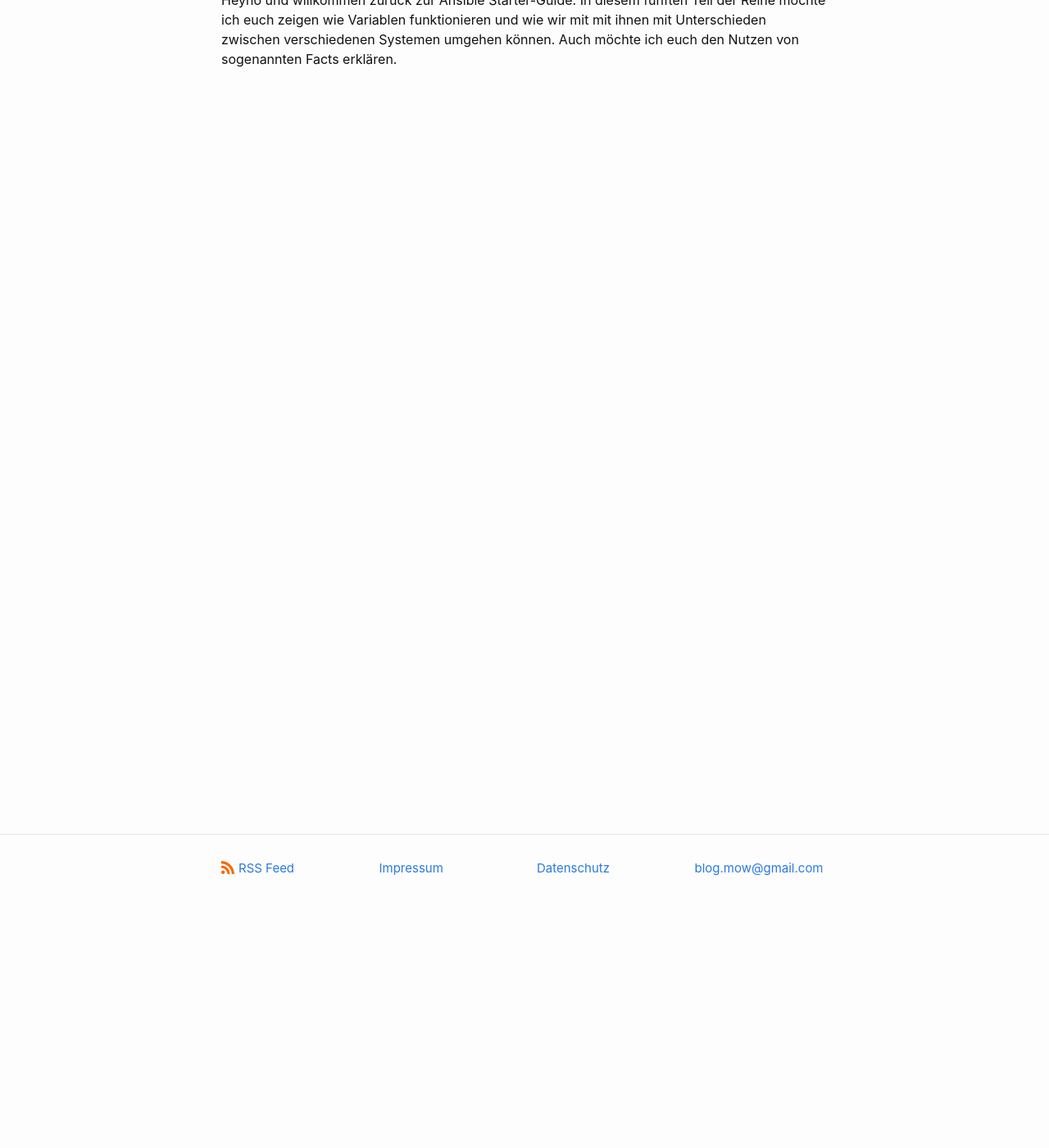
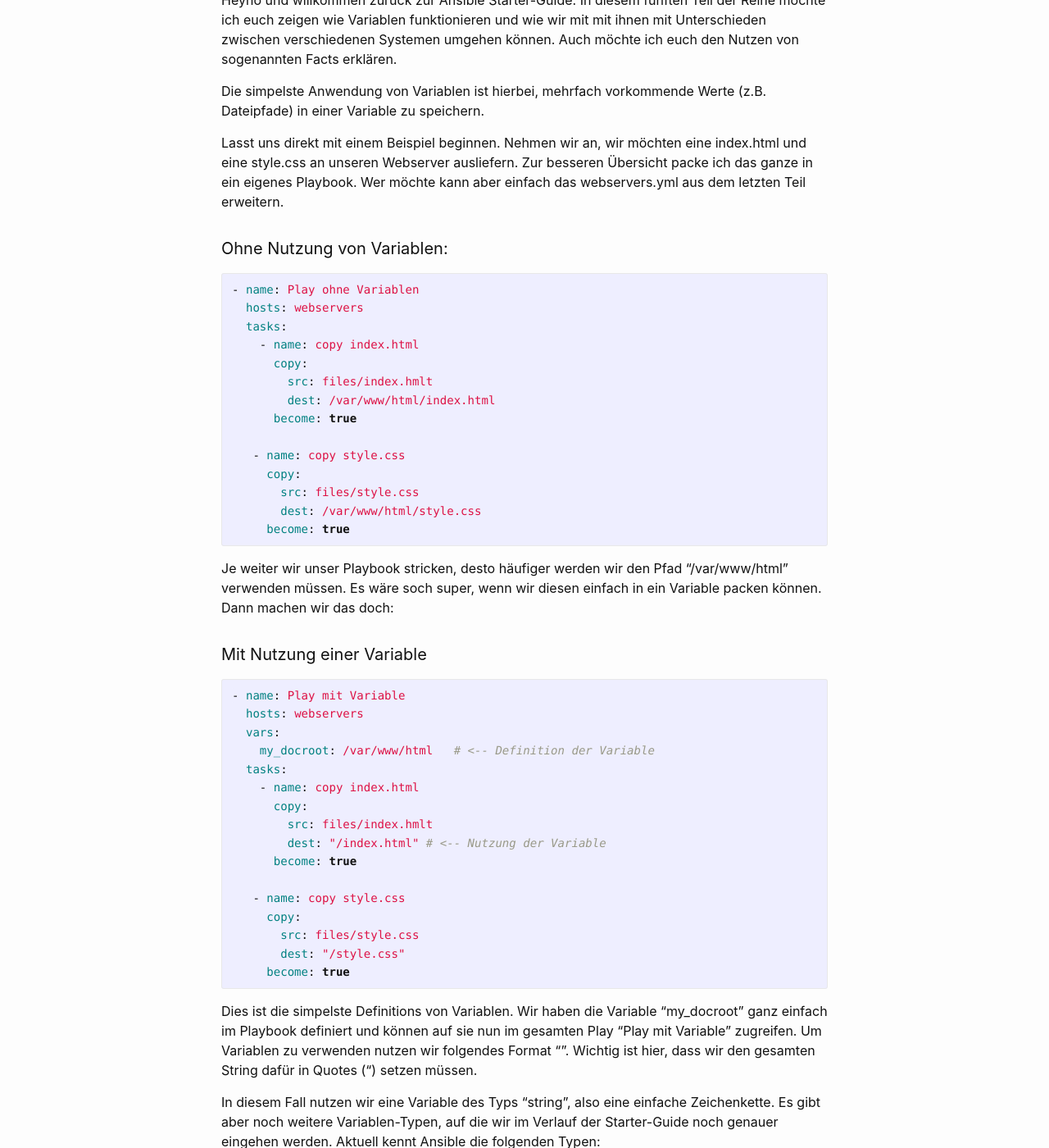
Before and after one commit to dermow/staging, a Jekyll site: the page built from _posts/2021-02-20-ansible-guide-5.markdown, in a window 1280 px wide and 1400 px high, scrolled down 270 px. Shown: the whole window at 82% size. Built offline with Jekyll 4.4.1, drawn with Linux system fonts in a browser that asks for light colours; comment, search, counter and statistics services are not loaded; some of the changed text lies outside the part shown.

Commit message:
Update 2021-02-20-ansible-guide-5.markdown

`````diff
--- a/_posts/2021-02-20-ansible-guide-5.markdown
+++ b/_posts/2021-02-20-ansible-guide-5.markdown
@@ -7,3 +7,105 @@ categories: Ansible
 
 Heyho und willkommen zurück zur Ansible Starter-Guide. In diesem fünften Teil der Reihe möchte ich euch zeigen wie Variablen funktionieren und wie wir mit
 mit ihnen mit Unterschieden zwischen verschiedenen Systemen umgehen können. Auch möchte ich euch den Nutzen von sogenannten Facts erklären.
+
+Die simpelste Anwendung von Variablen ist hierbei, mehrfach vorkommende Werte (z.B. Dateipfade) in einer Variable zu speichern.
+
+Lasst uns direkt mit einem Beispiel beginnen. Nehmen wir an, wir möchten eine index.html und eine style.css an unseren Webserver ausliefern. Zur besseren Übersicht
+packe ich das ganze in ein eigenes Playbook. Wer möchte kann aber einfach das webservers.yml aus dem letzten Teil erweitern.
+
+#### Ohne Nutzung von Variablen:
+
+```yaml
+- name: Play ohne Variablen
+  hosts: webservers
+  tasks:
+    - name: copy index.html
+      copy:
+        src: files/index.hmlt
+        dest: /var/www/html/index.html
+      become: true
+
+   - name: copy style.css
+     copy:
+       src: files/style.css
+       dest: /var/www/html/style.css
+     become: true
+```
+
+Je weiter wir unser Playbook stricken, desto häufiger werden wir den Pfad "/var/www/html" verwenden müssen. Es wäre soch super, wenn wir diesen einfach in ein Variable packen können. Dann machen wir das doch:
+
+#### Mit Nutzung einer Variable
+
+```yaml
+- name: Play mit Variable
+  hosts: webservers
+  vars:
+    my_docroot: /var/www/html   # <-- Definition der Variable
+  tasks:
+    - name: copy index.html
+      copy:
+        src: files/index.hmlt
+        dest: "{{ my_docroot }}/index.html" # <-- Nutzung der Variable
+      become: true
+
+   - name: copy style.css
+     copy:
+       src: files/style.css
+       dest: "{{ my_docroot }}/style.css"
+     become: true
+```
+
+Dies ist die simpelste Definitions von Variablen. Wir haben die Variable "my_docroot" ganz einfach im Playbook definiert und können auf sie nun im gesamten Play "Play mit Variable" zugreifen. Um Variablen zu verwenden nutzen wir folgendes Format "{{ variablen_name }}". Wichtig ist hier, dass wir den gesamten String dafür in Quotes (") setzen müssen.
+
+In diesem Fall nutzen wir eine Variable des Typs "string", also eine einfache Zeichenkette. Es gibt aber noch weitere Variablen-Typen, auf die wir im Verlauf der Starter-Guide noch genauer eingehen werden. Aktuell kennt Ansible die folgenden Typen:
+
+
+### Variablen-Typen
+
+#### Strings: Zeichenketten
+
+```yaml
+my_string: Hello World!
+````
+
+#### Numbers: Ganzzahlen
+
+Wie der Name schon sagt, ist dieser Typ für numerische Werte zuständig.
+
+```yaml
+number_of_files: 8
+```
+
+#### Float: Gleitkommazahlen
+Diesen Datentyp nutzen wir immer dann, wenn es um Gleitkommazahlen geht:
+
+``` yaml
+my_float: 2.5
+```
+
+#### List
+Weiter kann man in Ansible auch einfache Listen definieren
+```yaml
+files_to_copy:
+  - file1.txt
+  - file2.txt
+  - file3.txt
+```
+
+#### Dictionary:
+Oder etwas komplexere "Listen"
+```yaml
+files_to_copy:
+  - filename: file2.txt
+    file_src: /opt/file2.txt
+    file_dest: /home/me/file.txt
+```
+
+#### Boolean:
+Schlussendlich noch der Boolean-Datentyp. Diesen nutzen wir immer dann, wenn etwas wahr oder falsch sein kann.
+```yaml
+copy_files: true
+overwrite_files: false
+```
+
+Auf jeden der einzelnen Datentypen werden wir im Laufe des Tutorials noch genauer eingehen. Einigen werde ich wahrscheinlich sogar ein eigenes Kapitel widmen. In diesem Teil möchte ich aber zunächst die allgemeine Funktion von Variablen behandeln.
`````
